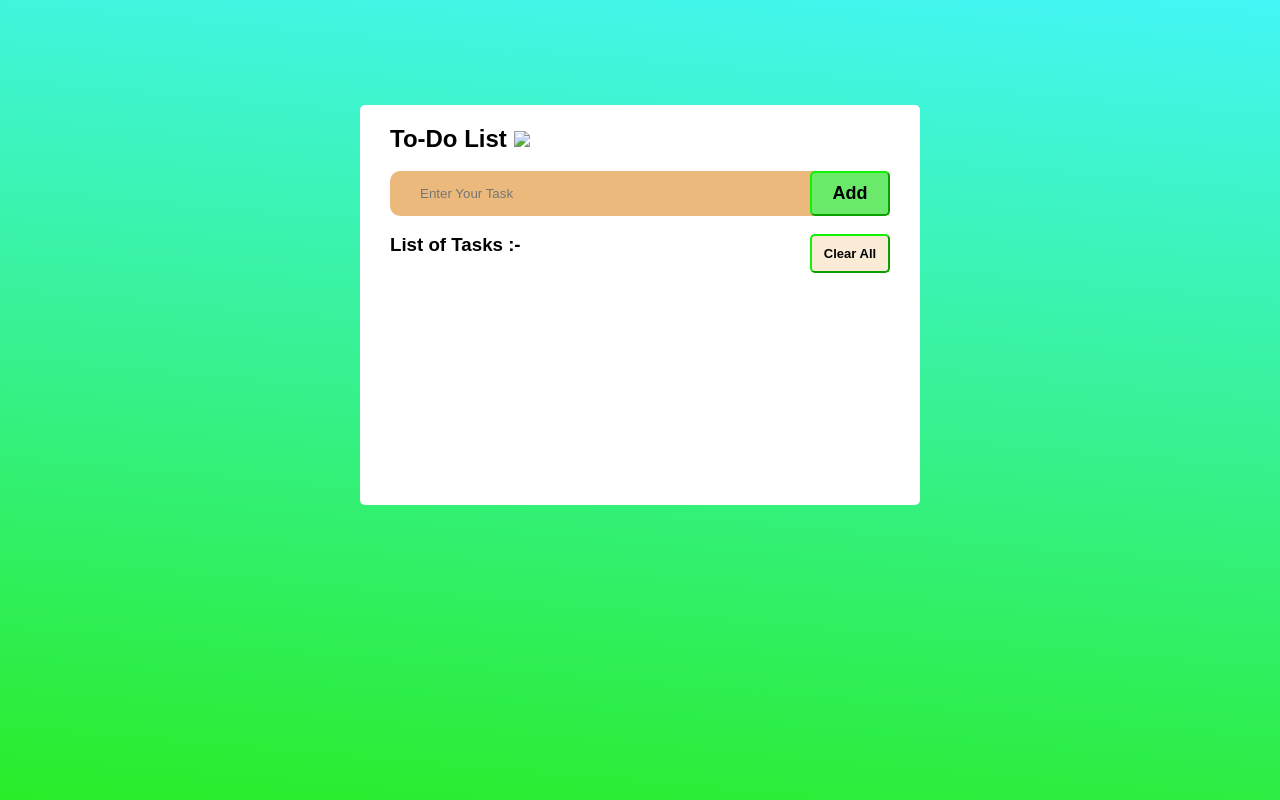
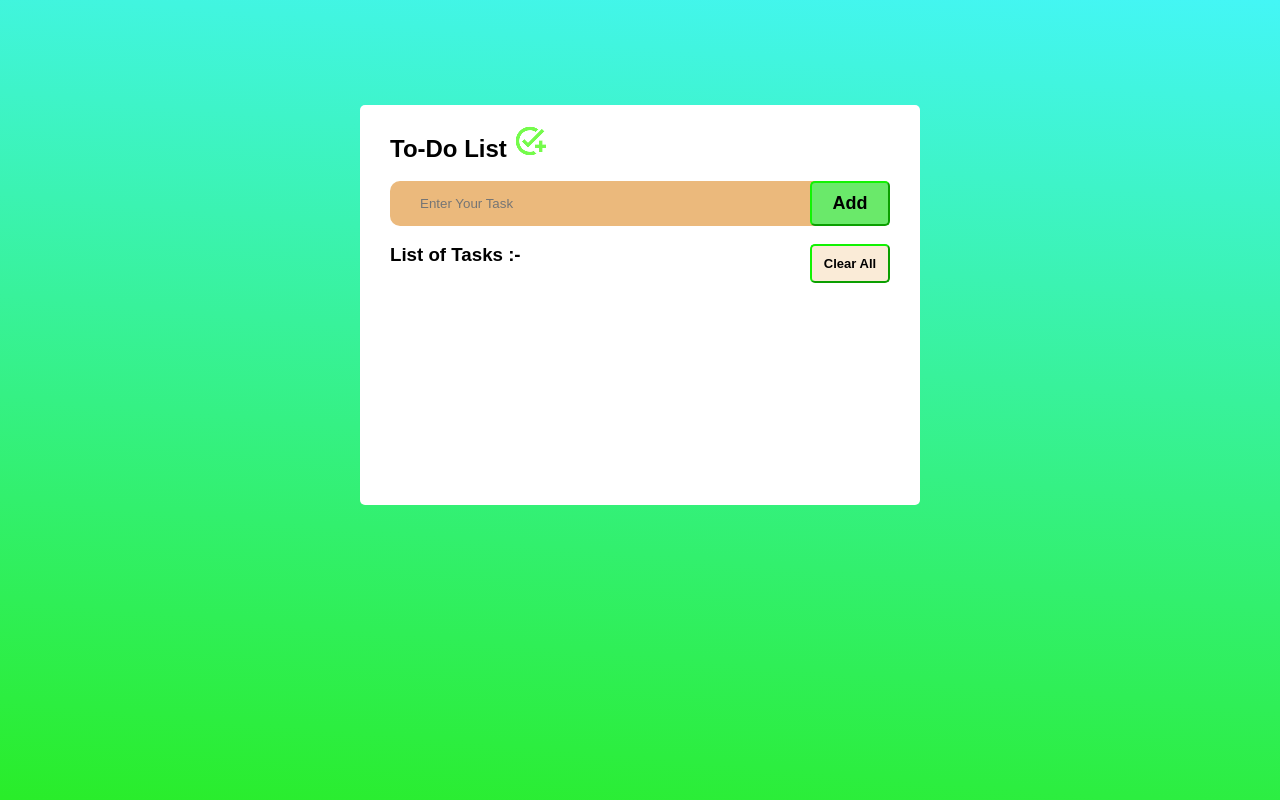
Before and after one commit to YvHarshit/To-Do-List, a plain HTML site: page index.html in a window 1280 px wide. Drawn offline with Linux system fonts and the light colour scheme.

Commit message:
Update index.html

```diff
--- a/index.html
+++ b/index.html
@@ -10,7 +10,7 @@
 
     <div class="outer">
         <div class="todo-app">
-            <h2> To-Do List <img src="images/add_task.png"> </h2>
+            <h2> To-Do List <img src="add_task.png"> </h2>
             <br>
             <div class="ip">
                 <input type="text" id="input-box" placeholder="Enter Your Task">
```
